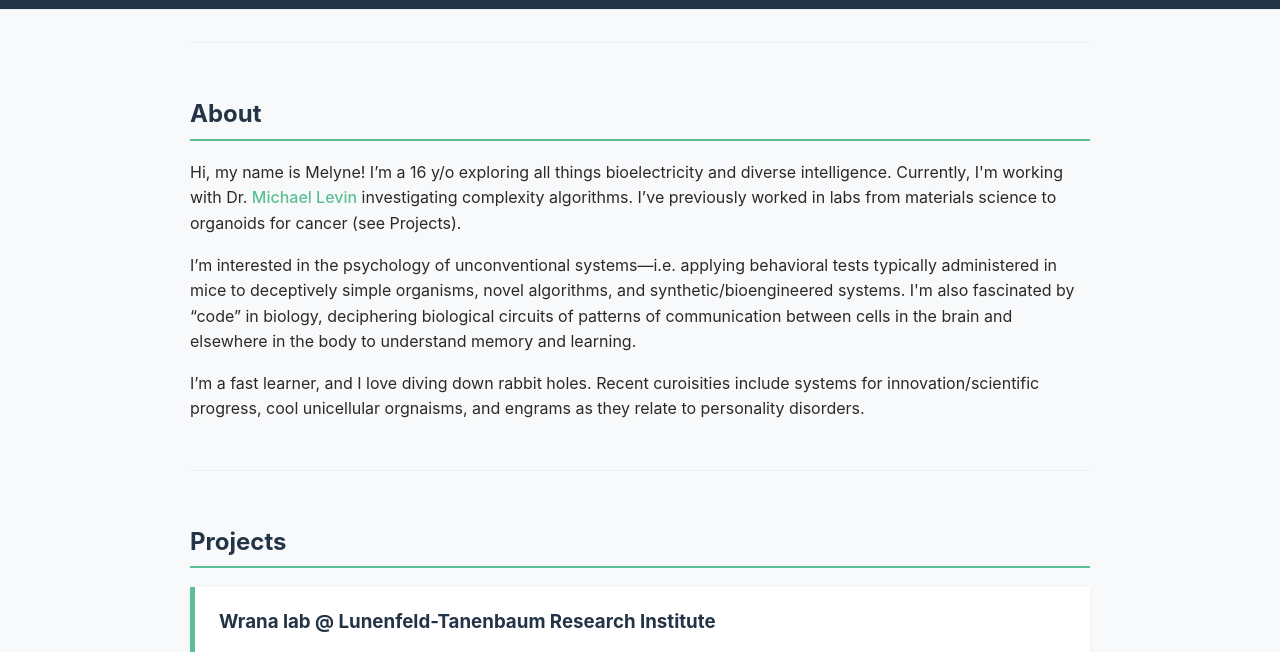
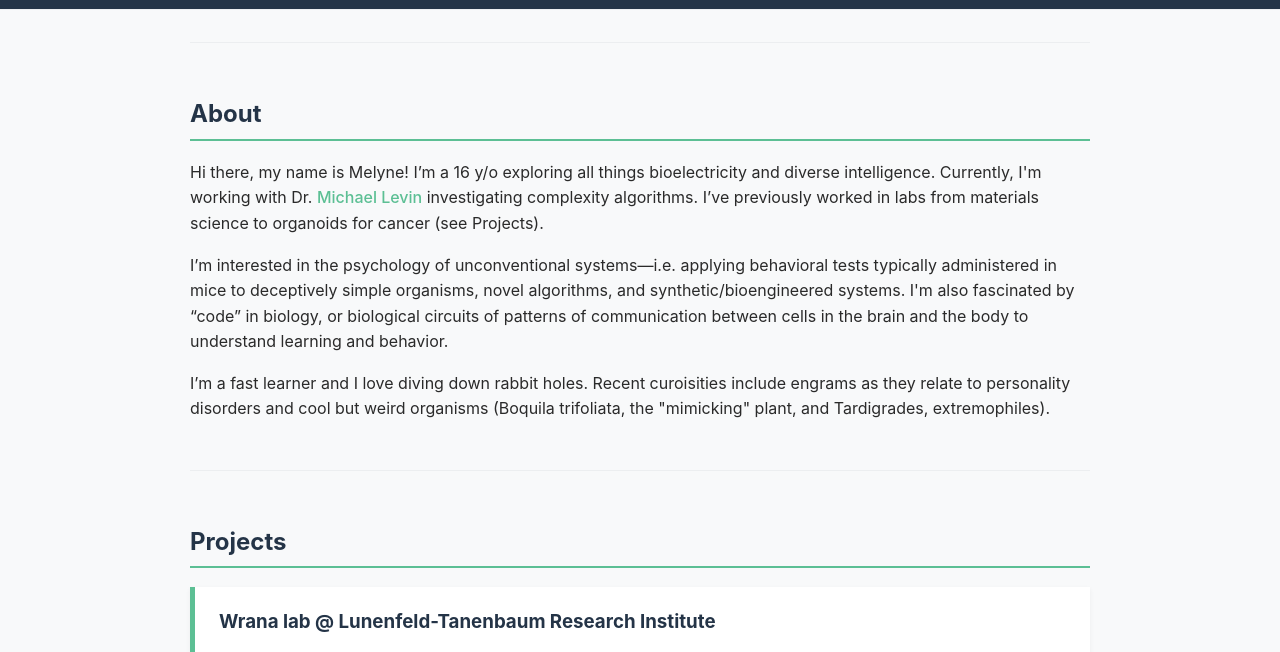
Before and after one commit to melynez/melynez.github.io, a plain HTML site: page index.html in a window 1280 px wide. Shown: the part 91-743 px from the top of the page. Drawn offline with Linux system fonts and the light colour scheme.

Commit message:
Update index.html

```diff
--- a/index.html
+++ b/index.html
@@ -115,12 +115,12 @@
 
     <section id="about">
       <h2>About</h2>
-      <p>Hi, my name is Melyne! I’m a 16 y/o exploring all things bioelectricity and diverse intelligence. Currently, I'm working with Dr.
+      <p>Hi there, my name is Melyne! I’m a 16 y/o exploring all things bioelectricity and diverse intelligence. Currently, I'm working with Dr.
         <a href="https://drmichaellevin.org/" target="_blank">Michael Levin</a>
         investigating complexity algorithms. I’ve previously worked in labs from materials science to organoids for cancer (see Projects).
       </p>
-      <p>I’m interested in the psychology of unconventional systems—i.e. applying behavioral tests typically administered in mice to deceptively simple organisms, novel algorithms, and synthetic/bioengineered systems. I'm also fascinated by “code” in biology, deciphering biological circuits of patterns of communication between cells in the brain and elsewhere in the body to understand memory and learning.</p>
-      <p>I’m a fast learner, and I love diving down rabbit holes. Recent curoisities include systems for innovation/scientific progress, cool unicellular orgnaisms, and engrams as they relate to personality disorders.</p>
+      <p>I’m interested in the psychology of unconventional systems—i.e. applying behavioral tests typically administered in mice to deceptively simple organisms, novel algorithms, and synthetic/bioengineered systems. I'm also fascinated by “code” in biology, or biological circuits of patterns of communication between cells in the brain and the body to understand learning and behavior.</p>
+      <p>I’m a fast learner and I love diving down rabbit holes. Recent curoisities include engrams as they relate to personality disorders and cool but weird organisms (Boquila trifoliata, the "mimicking" plant, and Tardigrades, extremophiles).</p>
     </section>
 
     <section id="projects">
@@ -176,8 +176,7 @@
           </li>
           <li>
             Personal essays and rabbit holes (see
-            <a href="https://melyne.substack.com/" target="_blank">Substack</a>
-            ).
+            <a href="https://melyne.substack.com/" target="_blank">Substack</a>).
           </li>
         </ul>
       </div>
```
